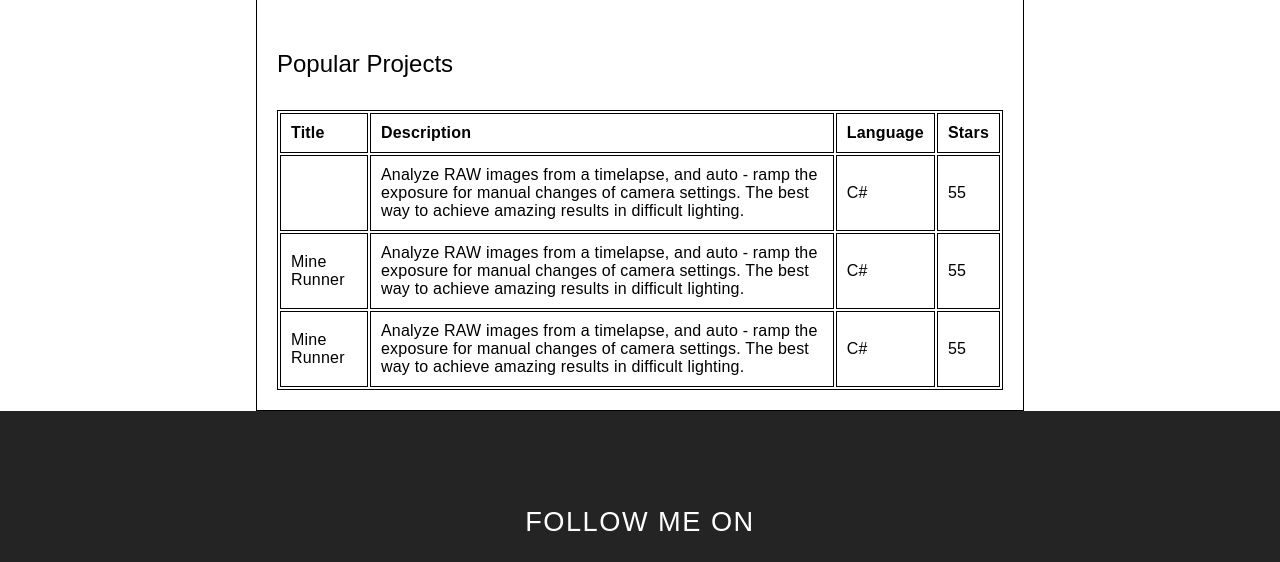
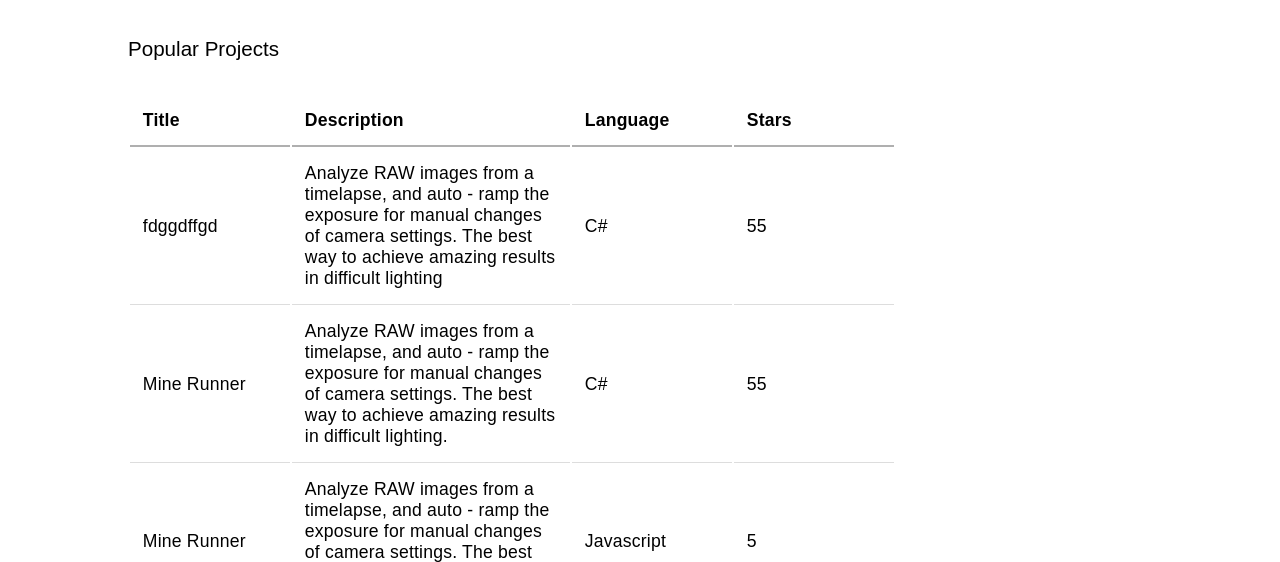
Before and after one commit to uitwaaien6/My-Personal-Website, a website: page public/index.html in a window 1280 px wide. Shown: the part 1317-1879 px from the top of the page. Drawn offline with nearby package versions, Linux system fonts and the light colour scheme; no server answers.

Commit message:
popular projects table done

```diff
--- a/public/css/main.css
+++ b/public/css/main.css
@@ -215,29 +215,36 @@ header {
     position: relative;
     left: 20%;
     width: 60%;
-    padding: 20px;
-    border: 1px solid black;
+    padding: 40px 0;
+    font-size: 1.1rem;
+    transition: all 0.2s ease-in-out;
 }
 
-.popular-repos h2 {
+.popular-repos h3 {
     font-weight: normal;
-    padding: 2rem 0;
+    padding-bottom: 2rem;
 }
 
-.popular-repos-table {
-    border: 1px solid black;
+.popular-repos table a {
+    color: black;
+    text-decoration: none;
 }
 
-.popular-repos-table-titles td {
+.popular-repos table a:hover {
+    text-decoration: underline;
+}
+
+.popular-repos table thead td {
+    border-bottom: 2px solid rgb(175, 175, 175);
     font-weight: bold;
 }
 
-.popular-repos-table td {
-    padding: 10px;
-    border: 1px solid black;
+.popular-repos td {
+    padding: 0.9rem 0.8rem;
     letter-spacing: 0.2px;
+    border-bottom: 1px solid rgb(221, 221, 221);
+    min-width: 10rem;
 }
-
 
 /* footer section */
 footer {
@@ -247,7 +254,7 @@ footer {
 }
 
 .footer-title-social-bar-inspired-container {
-    padding: 80px 0;
+    padding: 100px 0;
     text-align: center;
     letter-spacing: 1.5px;
 }
@@ -256,10 +263,9 @@ footer {
     padding: 15px 0;
 }
 
-.footer h2 {
+.footer h3 {
     font-weight: normal;
     letter-spacing: 1.5px;
-    font-size: 1.7rem;
 }
 
 .footer-social-bar li {
@@ -340,6 +346,10 @@ footer a:hover {
     .about-me-table-row {
         margin: 0px 10px;
     }
+
+    .popular-repos {
+        left: 10%;
+    }
 }
 
 @media only screen and (max-width: 1100px) {
@@ -356,9 +366,20 @@ footer a:hover {
         left: 20%;
     }
 
+    .popular-repos {
+        width: 100%;
+        max-width: 100%;
+        left: 0%;
+    }
+
+    .popular-repos td {
+        min-width: 0px;
+    }
+
     .footer-nav li {
         padding: 20px 40px;
     }
+
 }
 
 @media only screen and (max-width: 990px) {
@@ -397,6 +418,10 @@ footer a:hover {
         margin: 40px 0px;
     }
 
+    .popular-repos td {
+        padding: 0.3rem 0.2rem;
+    }
+
     .footer-nav li {
         padding: 20px 20px;
     }
@@ -406,4 +431,8 @@ footer a:hover {
     .footer-nav li {
         padding: 20px 5px;
     }
+
+    .popular-repos td {
+        max-width: 200px;
+    }
 }
--- a/public/index.html
+++ b/public/index.html
@@ -111,20 +111,24 @@
         <section>
             <div class="popular-repos-container">
                 <div class="popular-repos">
-                    <h2>Popular Projects</h2>
-                    <table class="popular-repos-table">
-                        <tr class="popular-repos-table-titles">
+                    <h3>Popular Projects</h3>
+                    <table>
+                        <thead>
+                            <tr">
                                 <td>Title</td>
                                 <td>Description</td>
                                 <td>Language</td>
                                 <td>Stars</td>
                             </tr>
+                        </thead>
+                        <tbody>
                             <tr class="popular-repos-table-first-repo">
-                            <td> <a href=""></a> </td>
-                            <td>Analyze RAW images from a timelapse, and auto - ramp the exposure for manual changes of camera settings. The best way to achieve amazing results in difficult lighting.</td>
+                                <td> <a href="">fdggdffgd</a> </td>
+                                <td>Analyze RAW images from a timelapse, and auto - ramp the exposure for manual changes of camera settings. The best way to achieve amazing results in difficult lighting</td>
                                 <td>C#</td>
                                 <td>55</td>
                             </tr>
+
                             <tr class="popular-repos-table-second-repo">
                                 <td>Mine Runner</td>
                                 <td>Analyze RAW images from a timelapse, and auto - ramp the exposure for manual changes of camera settings. The best way to achieve amazing results in difficult lighting.</td>
@@ -133,10 +137,11 @@
                             </tr>
                             <tr class="popular-repos-table-third-repo">
                                 <td>Mine Runner</td>
-                            <td>Analyze RAW images from a timelapse, and auto - ramp the exposure for manual changes of camera settings. The best way to achieve amazing results in difficult lighting.</td>
-                            <td>C#</td>
-                            <td>55</td>
+                                <td>Analyze RAW images from a timelapse, and auto - ramp the exposure for manual changes of camera settings. The best way to achieve amazing results in difficult lighting</td>
+                                <td>Javascript</td>
+                                <td>5</td>
                             </tr>
+                        </tbody>
                     </table>
                 </div>
             </div>
@@ -148,7 +153,7 @@
 
                     <div class="footer-title-social-bar-inspired-container">
                         <div class="footer-title">
-                            <h2>FOLLOW ME ON</h2>
+                            <h3>STAY CONNECTED</h3>
                         </div>
 
                         <div class="footer-social-bar">
--- a/public/js/API.js
+++ b/public/js/API.js
@@ -30,13 +30,15 @@ $(window).ready(() => {
                 const popular_repos = this.findPopularRepos(res);
                 const popular_projects_ids = ['.popular-repos-table-first-repo', '.popular-repos-table-second-repo', '.popular-repos-table-third-repo'];
 
-                console.log(popular_repos);
+                for (let i = 0; i < popular_projects_ids.length; i++) {
+                    if (popular_repos[i] != undefined || popular_repos[i] != null) {
+                        $(`${popular_projects_ids[i]}`).find('a').text(popular_repos[i].name);
+                        console.log($(`${popular_projects_ids[i]} td${[0]}`));
 
-                for (let i = 0; i < popular_projects_ids.length; i++) {
-                    $(`${popular_projects_ids[i]}`).find('td')[0].text(popular_repos[i].name);
-                    $(`${popular_projects_ids[i]} td`)[1].text(popular_repos[i].description);
-                    $(`${popular_projects_ids[i]} td`)[2].text(popular_repos[i].language);
-                    $(`${popular_projects_ids[i]} td`)[3].text(popular_repos[i].stargazers_count);
+
+
+                    }
+
                 }
 
             }).fail((err) => {
```
Lines whose indentation alone changed are shown as unchanged.
